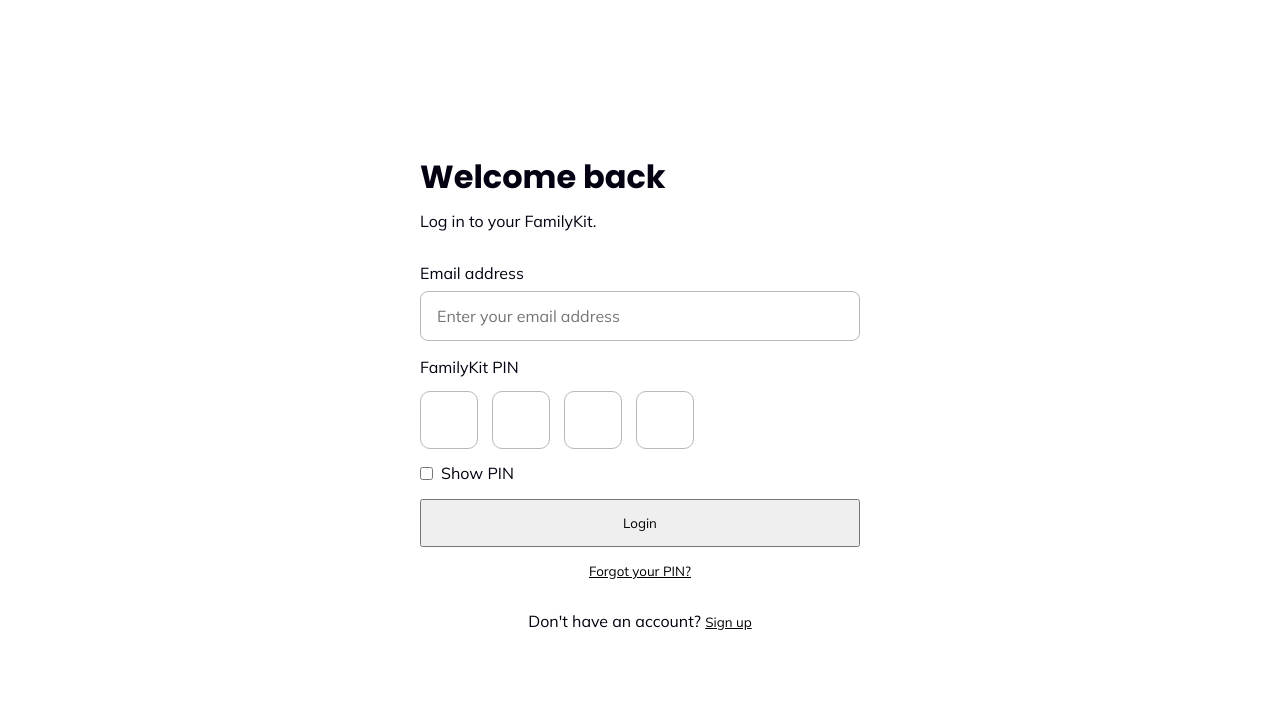
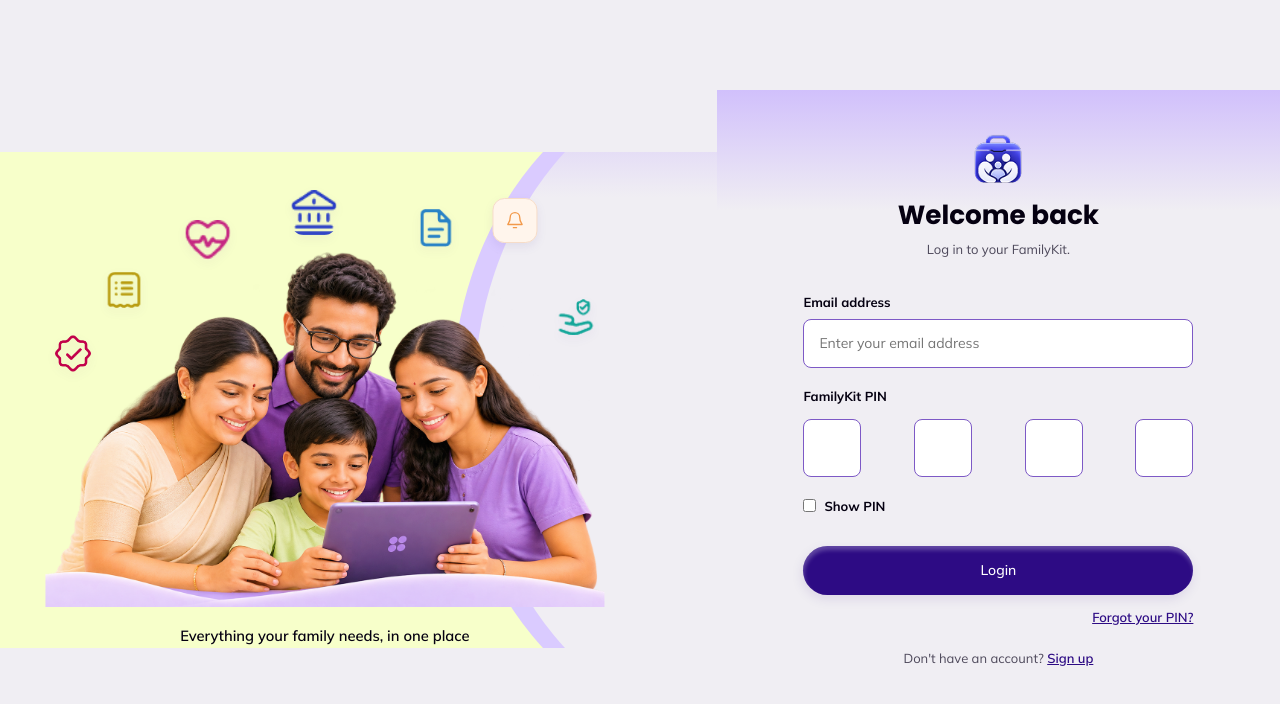
Before and after one commit to medhaara-innovations-dev/FAMILY-KIT-PRELIM_PAGE, a React (Vite) app: page /login in a window 1280 px wide. Shown: the top 704 px of the page. Built offline with nearby package versions, Linux system fonts and the light colour scheme.

Commit message:
Updated FamilyKit UI and FAQ fixes

```diff
--- a/src/auth/LoginPage.css
+++ b/src/auth/LoginPage.css
@@ -130,3 +130,123 @@
   @keyframes familykit-account-spin { to { transform:rotate(360deg); } }
   @media (prefers-reduced-motion: reduce) { .login-account-spinning { animation:none; } }
 }
+
+
+/* Desktop Login — same illustration, palette and proportions as Signup Screen 1.
+   Entirely desktop-scoped: tablet and mobile layouts are untouched. */
+.login-desktop-illustration, .login-desktop-brand { display: none; }
+.login-desktop-form-panel { display: contents; }
+
+@media (min-width: 1025px) {
+  .login-page {
+    display: grid;
+    grid-template-columns: 56% 44%;
+    min-height: 100vh;
+    padding: 0;
+    background: #F0EEF3;
+    font-family: Mulish, sans-serif;
+    overflow: hidden;
+  }
+  .login-desktop-illustration {
+    display: flex;
+    position: relative;
+    min-width: 0;
+    align-items: center;
+    justify-content: center;
+    background: #F7FFCA;
+    isolation: isolate;
+    overflow: hidden;
+  }
+  .login-desktop-curve {
+    position: absolute;
+    z-index: -1;
+    top: -17%; right: -39%;
+    width: 76%; height: 134%;
+    border-radius: 50%;
+    background: #DACBFF;
+  }
+  .login-desktop-curve::after {
+    content: "";
+    position: absolute;
+    top: 0; right: -22px;
+    width: 100%; height: 100%;
+    border-radius: 50%;
+    background: linear-gradient(180deg, #C4ADFF -8.01%, #F0EEF3 19.46%);
+  }
+  .login-desktop-art-content {
+    width: min(78%, 560px);
+    position: relative;
+    z-index: 1;
+    transform: translateX(-6%);
+    display: flex;
+    flex-direction: column;
+    align-items: center;
+  }
+  .login-desktop-family-art { position: relative; width: 100%; margin-top: 65px; }
+  .login-desktop-family-photo { display: block; width: 100%; height: auto; object-fit: contain; }
+  .login-desktop-float {
+    position: absolute;
+    width: 9%; max-width: 45px; min-width: 28px;
+    aspect-ratio: 1; object-fit: contain; border-radius: 12px;
+    filter: drop-shadow(0 4px 5px rgba(45,11,132,.07));
+  }
+  .login-desktop-float--health { top: 0%; left: 25%; }
+  .login-desktop-float--vector { top: -7%; left: 44%; }
+  .login-desktop-float--bills { top: 13%; left: 10%; }
+  .login-desktop-float--extra { top: 29%; left: 1%; }
+  .login-desktop-float--insurance { top: 20%; right: 1%; }
+  .login-desktop-float--file { top: -3%; right: 26%; }
+  .login-desktop-float--bell {
+    top: -5%; right: 12%; display: flex;
+    align-items: center; justify-content: center;
+    background: #FFF5EC; border: 1px solid #F6DCC8;
+  }
+  .login-desktop-art-caption {
+    margin: 18px 0 0;
+    font-family: Poppins, sans-serif;
+    font-size: clamp(13px, 1.15vw, 18px);
+    font-weight: 600; line-height: 1.5;
+    color: #050011; text-align: center;
+  }
+  .login-desktop-form-panel {
+    display: flex;
+    min-width: 0;
+    align-items: center;
+    justify-content: center;
+    padding: 44px clamp(28px, 5vw, 90px);
+    background: linear-gradient(180deg, #C4ADFF -8.01%, #F0EEF3 19.46%);
+  }
+  .login-card { width: 100%; max-width: 390px; gap: 0; align-items: stretch; }
+  .login-desktop-brand { display: flex; justify-content: center; margin-bottom: 12px; }
+  .login-desktop-brand img { display: block; width: 52px; height: 52px; object-fit: contain; }
+  .login-card h1 {
+    margin: 0; font-family: Poppins, sans-serif;
+    font-size: clamp(22px, 2.05vw, 32px); line-height: 1.3;
+    font-weight: 700; color: #050011; text-align: center;
+  }
+  .login-subtitle { margin: 8px 0 34px; color: #4D485A; font-size: 13px; line-height: 1.5; text-align: center; }
+  .login-field { gap: 9px; margin-bottom: 20px; }
+  .login-field > label, .login-pin-label-row > label { font: 700 13px Mulish, sans-serif; color: #050011; }
+  .login-field > input, .login-pin-box {
+    border: 1.5px solid #7D59C6; border-radius: 8px;
+    background: #FFF; color: #050011; font-family: Mulish, sans-serif;
+  }
+  .login-field > input { min-height: 49px; padding: 12px 15px; font-size: 14px; }
+  .login-field > input:focus, .login-pin-box:focus { outline: none; border-color: #2D0B84; box-shadow: 0 0 0 3px rgba(45,11,132,.10); }
+  .login-pin-boxes { justify-content: space-between; gap: 12px; margin: 6px 0 12px; }
+  .login-pin-box { width: 58px; height: 58px; font-size: 25px; }
+  .login-show-pin--desktop { font: 600 12px Mulish, sans-serif; color: #4D485A; }
+  .login-show-pin--desktop input { accent-color: #2D0B84; }
+  .login-button {
+    min-height: 49px; margin-top: 12px;
+    border: 0; border-radius: 28px;
+    background: #2D0B84; color: #FFF;
+    box-shadow: -1px 4px 12px rgba(45,11,132,.10), 1px 4px 4px rgba(255,255,255,.25) inset;
+    font: 500 14px Poppins, sans-serif;
+  }
+  .login-button:hover:not(:disabled) { background: #3D2184; }
+  .login-link-button { color: #2D0B84; font: 600 13px Mulish, sans-serif; }
+  .login-card > .login-link-button { align-self: flex-end; margin-top: 14px; }
+  .login-signup-text { margin: 25px 0 0; font: 13px Mulish, sans-serif; color: #4D485A; }
+  .login-signup-text .login-link-button { margin: 0; }
+}
--- a/src/auth/LoginPage.jsx
+++ b/src/auth/LoginPage.jsx
@@ -327,8 +327,32 @@ export default function LoginPage() {
   return (
 
     <div className="login-page">
-
+      <section className="login-desktop-illustration" aria-label="FamilyKit family illustration">
+        <div className="login-desktop-curve" />
+        <div className="login-desktop-art-content">
+          <div className="login-desktop-family-art">
+            <img className="login-desktop-family-photo" src={new URL("../assets/images/Smiling Family with Purple Tablet.png", import.meta.url).href} alt="Family using FamilyKit together" />
+            <img className="login-desktop-float login-desktop-float--health" src={new URL("../assets/images/health.png", import.meta.url).href} alt="" />
+            <img className="login-desktop-float login-desktop-float--vector" src={new URL("../assets/images/Vector.png", import.meta.url).href} alt="" />
+            <img className="login-desktop-float login-desktop-float--bills" src={new URL("../assets/images/Household & Bills.png", import.meta.url).href} alt="" />
+            <img className="login-desktop-float login-desktop-float--extra" src={new URL("../assets/images/4db75485-c10a-4574-b017-11775affeb6e.png", import.meta.url).href} alt="" />
+            <img className="login-desktop-float login-desktop-float--insurance" src={new URL("../assets/images/Insurance.png", import.meta.url).href} alt="" />
+            <img className="login-desktop-float login-desktop-float--file" src={new URL("../assets/images/File.png", import.meta.url).href} alt="" />
+            <span className="login-desktop-float login-desktop-float--bell" aria-hidden="true">
+              <svg width="19" height="19" viewBox="0 0 24 24" fill="none" stroke="#F2994A" strokeWidth="1.7" strokeLinecap="round" strokeLinejoin="round">
+                <path d="M18 8a6 6 0 0 0-12 0c0 7-3 7-3 9h18c0-2-3-2-3-9" />
+                <path d="M10 21h4" />
+              </svg>
+            </span>
+          </div>
+          <p className="login-desktop-art-caption">Everything your family needs, in one place</p>
+        </div>
+      </section>
+      <section className="login-desktop-form-panel">
       <div className="login-card">
+        <div className="login-desktop-brand" aria-hidden="true">
+          <img src={new URL("../assets/images/WhatsApp Image 2026-10-19 at 21.39.33 1.png", import.meta.url).href} alt="" />
+        </div>
 
         <header className="login-mobile-header">
 
@@ -525,7 +549,7 @@ export default function LoginPage() {
         </p>
 
       </div>
-
+      </section>
     </div>
 
   );
```
